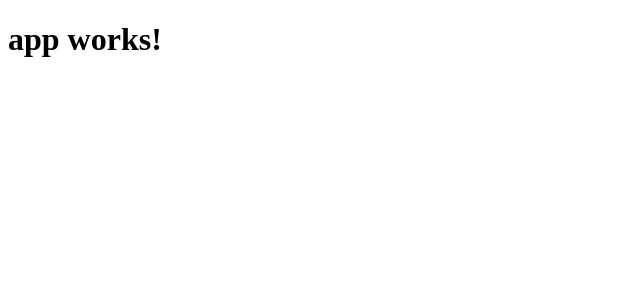
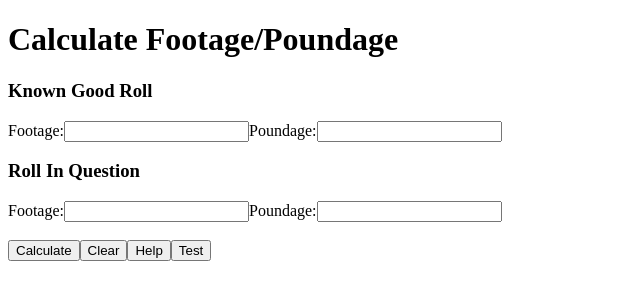
Before and after one commit to ngenter/Poundage, an Angular app: page / in a window 1280 px wide. Shown: the top 300 px of the page, without its empty margins (0-640 px from the left). Built offline with nearby package versions, Linux system fonts and the light colour scheme.

Commit message:
fixed some of the things i had tried

```diff
--- a/src/app/app.component.html
+++ b/src/app/app.component.html
@@ -1,3 +1,5 @@
 <h1>
   {{title}}
 </h1>
+
+<hxw> </hxw>
--- a/src/app/app.component.ts
+++ b/src/app/app.component.ts
@@ -6,5 +6,5 @@ import { Component } from '@angular/core';
   styleUrls: ['./app.component.css']
 })
 export class AppComponent {
-  title = 'app works!';
+  title = 'Calculate Footage/Poundage';
 }
--- a/src/app/app.module.ts
+++ b/src/app/app.module.ts
@@ -4,10 +4,12 @@ import { FormsModule } from '@angular/forms';
 import { HttpModule } from '@angular/http';
 
 import { AppComponent } from './app.component';
+import { HxwComponent } from './hxw.component';
+
 
 @NgModule({
   declarations: [
-    AppComponent
+    AppComponent, HxwComponent,
   ],
   imports: [
     BrowserModule,
--- /dev/null
+++ b/src/app/hxw.component.html
@@ -0,0 +1,19 @@
+<h3>Known Good Roll</h3>
+<label for="footage" [(ngModel)]="knownFootage" ngDefaultControl>Footage:</label>
+<input type="number">
+<label for="poundage" [(ngModel)]="knownPoundage" ngDefaultControl>Poundage:</label>
+<input type="number">
+
+<h3>Roll In Question</h3>
+
+<label>Footage:</label>
+<input type="number" [(ngModel)]="questionFootage" ngDefaultControl>
+<label>Poundage:</label>
+<input type="number" [(ngModel)]="questionPoundage" ngDefaultControl>
+
+<br><br>
+
+<button (click)="calculate()">Calculate</button>
+<button>Clear</button>
+<button>Help</button>
+<button (click)="temp()">Test</button>
--- /dev/null
+++ b/src/app/hxw.component.ts
@@ -0,0 +1,40 @@
+import { Component } from '@angular/core';
+
+@Component({
+    selector: 'hxw',
+    templateUrl: './hxw.component.html'
+})
+
+export class HxwComponent {
+
+    knownFootage: number;
+    knownPoundage: number;
+    questionFootage: number;
+    questionPoundage: number;
+    answer: number = null;
+
+    // 2000 / 100 * 50
+
+   /* calculate(){
+        if (this.questionFootage == null)
+            {
+            this.answer = (this.knownFootage / this.knownPoundage * this.questionPoundage)
+            console.log(this.answer)
+            console.log("some shit")
+            }
+
+    }
+*/
+
+    clear(){
+
+    }
+
+    temp(){
+
+        console.log(this.knownFootage)
+        //console.log(this.knownFootage*1)
+        //var total = (this.knownFootage * this.knownPoundage)
+        //console.log(total)
+    }
+}
```
